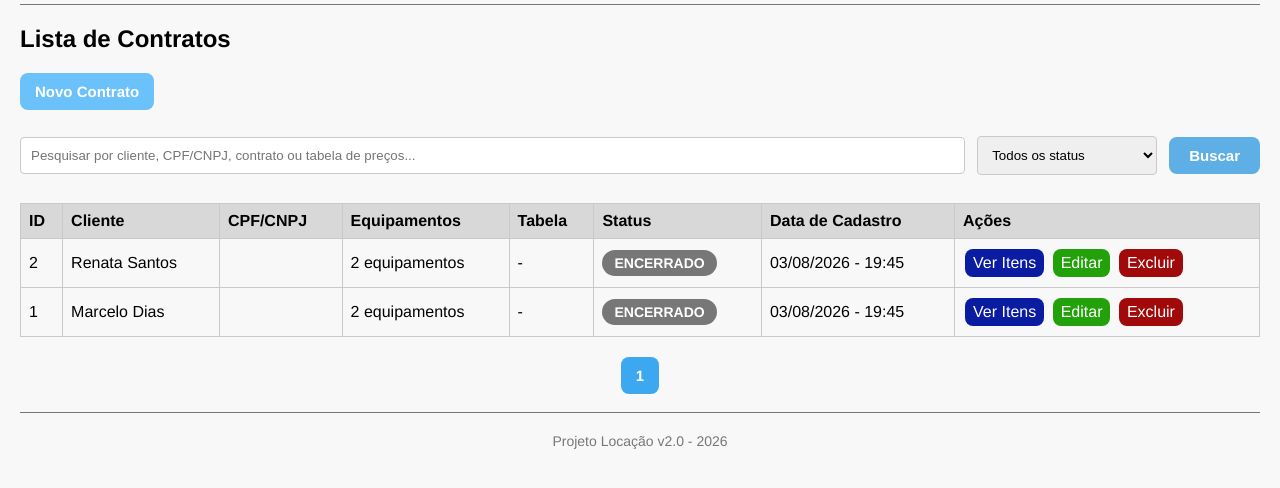
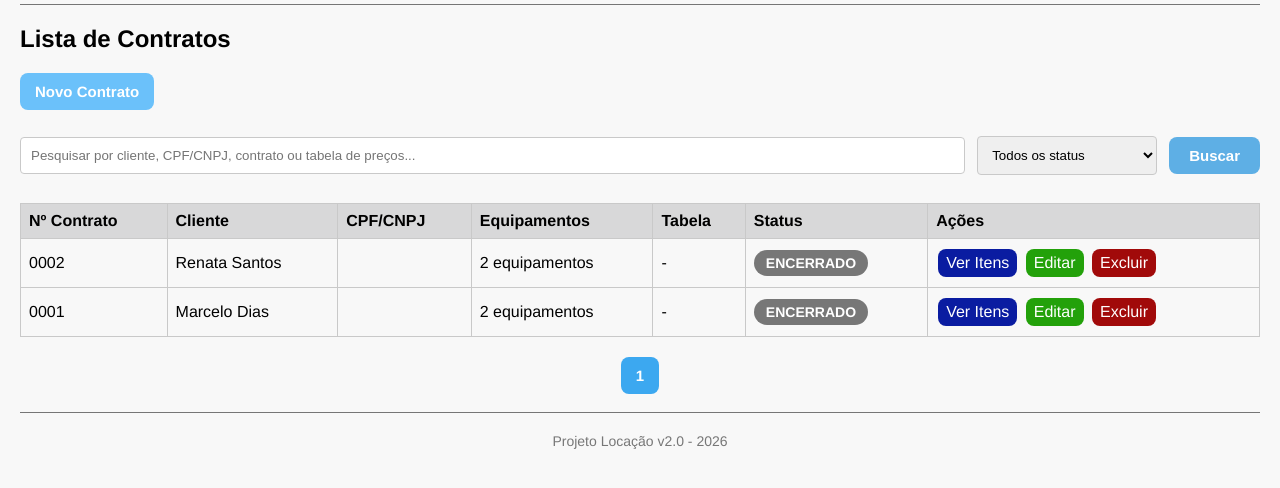
Before and after one commit to thamiresvianna/syspan-estagio-locacao, a PHP site: page /contratos/listar.php in a window 1280 px wide. Shown: the part 138-626 px from the top of the page. Run offline with PHP 8.4, Linux system fonts and the light colour scheme; data comes from the database, SQL or seed files in the repository.

Commit message:
Correção de Formatação de CEP e Exibição do Número do Contrato

```diff
--- a/projeto-locacao/clientes/listar.php
+++ b/projeto-locacao/clientes/listar.php
@@ -8,7 +8,7 @@
 
     $busca  = trim($_GET['busca'] ?? '');
 
-    $sql = 'SELECT id, tipo_pessoa, nome, cpf_cnpj, email, telefone, cep, cidade, estado, created_at FROM clientes
+    $sql = 'SELECT id, tipo_pessoa, nome, cpf_cnpj, email, telefone, cep, cidade, estado FROM clientes
             WHERE nome LIKE :busca OR cpf_cnpj LIKE :busca OR email LIKE :busca
             ORDER BY nome ASC LIMIT :registros_pagina OFFSET :offset';
     $consulta = $pdo->prepare($sql);
@@ -51,7 +51,6 @@
             <th>CEP</th>
             <th>Cidade</th>
             <th>Estado</th>
-            <th>Data de Cadastro</th>
             <th>Ações</th>
         </tr>
 
@@ -63,10 +62,9 @@
                 <td><?= e(formatarCpfCnpj($row["cpf_cnpj"])) ?></td>
                 <td><?= e($row["email"]) ?></td>
                 <td><?= e(formatarTelefone($row["telefone"])) ?></td>
-                <td><?= mostrarValor($row["cep"]) ?></td>
+                <td><?= mostrarValor(formatarCep($row["cep"])) ?></td>
                 <td><?= mostrarValor($row["cidade"]) ?></td>
                 <td><?= mostrarValor($row["estado"]) ?></td>
-                <td><?= formatarData($row["created_at"]) ?></td>
                 <td>
                     <a class="botao-ver" href="ver.php?id=<?= (int)$row["id"] ?>">Visualizar</a>
                     <a class="botao-editar" href="editar.php?id=<?= (int)$row["id"] ?>">Editar</a>
--- a/projeto-locacao/contratos/excluir_item.php
+++ b/projeto-locacao/contratos/excluir_item.php
@@ -65,7 +65,7 @@
     }
 ?>
 
-<h2>Excluir Item do Contrato Nº <?= numeroContrato($contrato['id_contrato']) ?></h2>
+<h2>Excluir Item do Contrato Nº <?= numeroContrato((int)$contrato['id']) ?></h2>
 
 <p>Tem certeza que deseja excluir o item: <strong><?= e($item["descricao"]) ?></strong> deste contrato?</p>
 
--- a/projeto-locacao/contratos/listar.php
+++ b/projeto-locacao/contratos/listar.php
@@ -10,8 +10,7 @@
     $offset = ($pagina - 1) * $registros_pagina;
 
     $sql = 'SELECT contratos.id, clientes.nome AS cliente, clientes.cpf_cnpj, COUNT(contrato_itens.id) AS quantidade,
-            precos.nome as tabela_preco, contratos.data_inicio, contratos.data_fim, contratos.status, contratos.created_at
-            FROM contratos
+            precos.nome as tabela_preco, contratos.data_inicio, contratos.data_fim, contratos.status FROM contratos
             INNER JOIN clientes ON contratos.id_cliente = clientes.id
             LEFT JOIN contrato_itens ON contratos.id = contrato_itens.id_contrato
             LEFT JOIN precos ON contratos.id_preco = precos.id';
@@ -93,26 +92,24 @@
 <?php if(!empty($contratos)): ?>
     <table>
         <tr>
-            <th>ID</th>
+            <th>Nº Contrato</th>
             <th>Cliente</th>
             <th>CPF/CNPJ</th>
             <th>Equipamentos</th>
             <th>Tabela</th>
             <th>Status</th>
-            <th>Data de Cadastro</th>
             <th>Ações</th>
         </tr>
 
         <?php foreach($contratos as $row): ?>
             <?php $status_atual = calcularStatusContrato($row['data_inicio'], $row['data_fim']); ?>
             <tr>
-                <td><?= (int)$row["id"] ?></td>
+                <td><?= numeroContrato($row['id']) ?></td>
                 <td><?= e($row["cliente"]) ?></td>
                 <td><?= e(formatarCpfCnpj($row["cpf_cnpj"])) ?></td>
                 <td><?= e((int)($row["quantidade"])) ?><?= $row["quantidade"] == 1 ? ' equipamento' : ' equipamentos' ?></td>
                 <td><?= mostrarValor($row["tabela_preco"]) ?></td>
                 <td><span class="status <?= strtolower($status_atual) ?>"><?= e($status_atual) ?></span></td>
-                <td><?= formatarData($row["created_at"]) ?></td>
                 <td>
                     <a class="botao-ver" href="ver.php?id=<?= (int)$row["id"] ?>">Ver Itens</a>
                     <a class="botao-editar" href="editar.php?id=<?= (int)$row["id"] ?>">Editar</a>
--- a/projeto-locacao/helpers.php
+++ b/projeto-locacao/helpers.php
@@ -99,7 +99,11 @@
         return $telefone;
     }
 
-    function formatarCep(string $cep): string {
+    function formatarCep(?string $cep): string {
+        if(empty($cep)){
+            return '-';
+        }
+
         $cep = limparNumeros($cep);
 
         if(strlen($cep) === 8){
```
